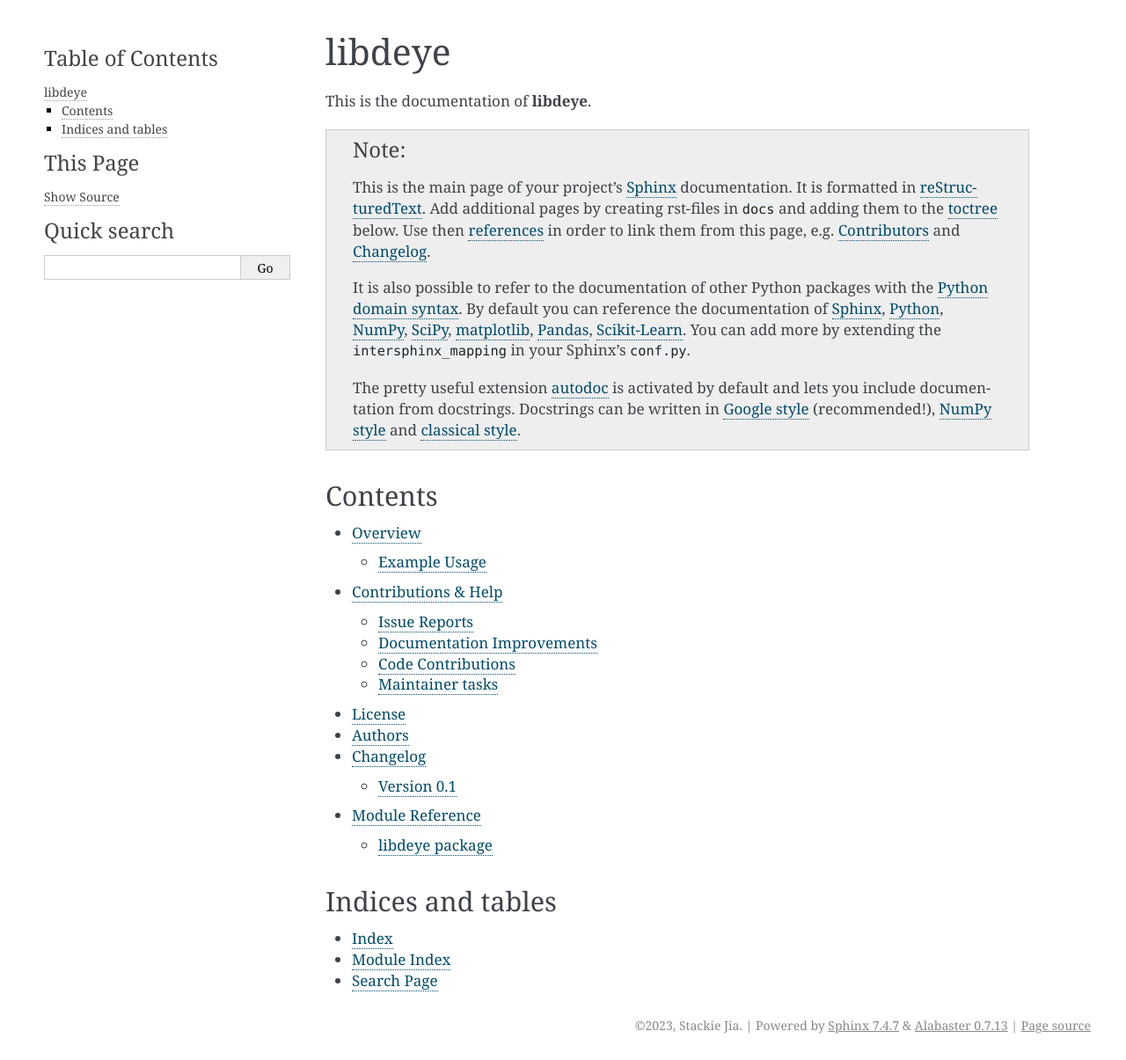
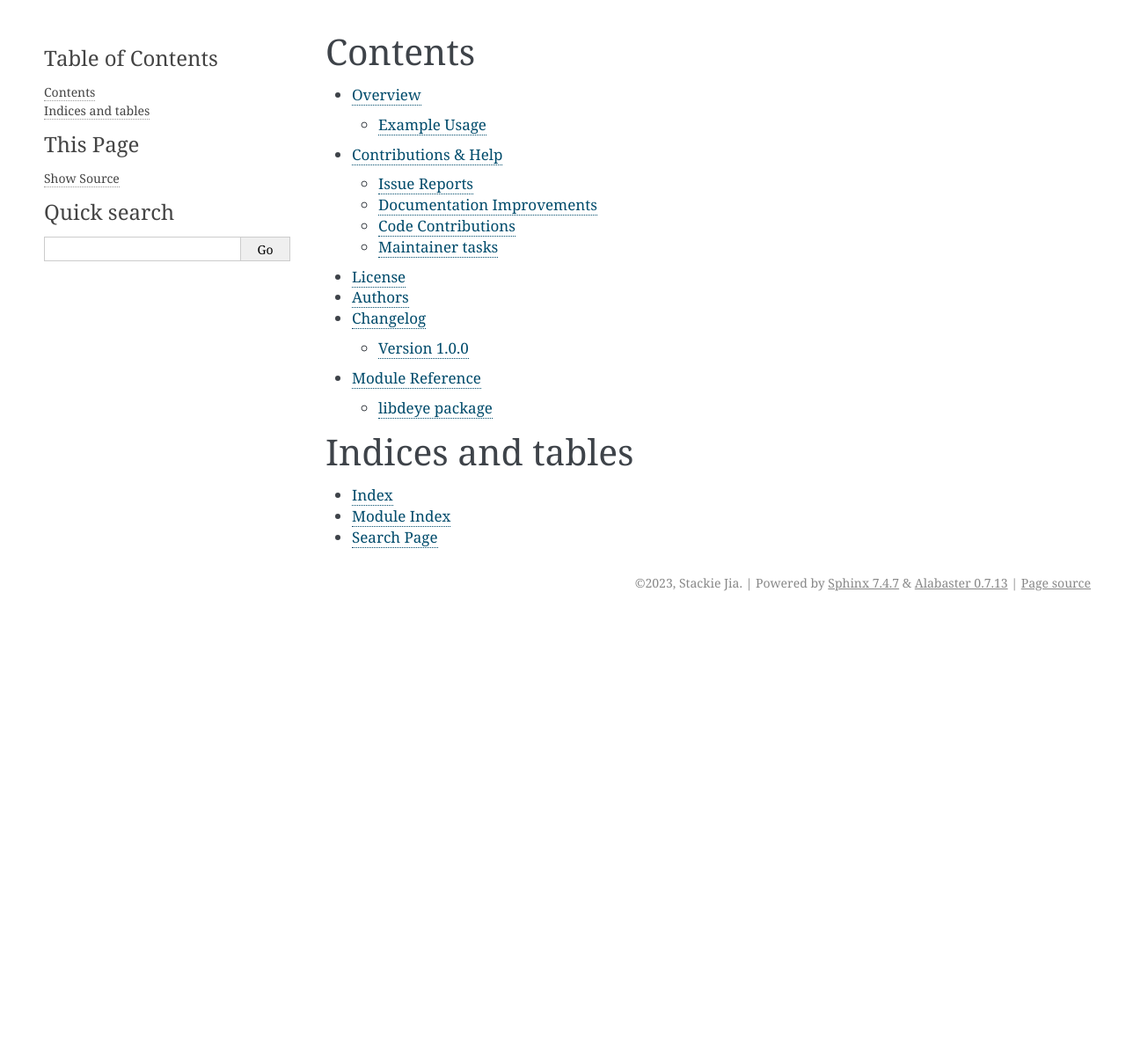
Before and after one commit to stackia/libdeye, a Sphinx documentation site: the page built from docs/index.rst, in a window 1280 px wide. Shown: the whole page at 88% size. Built offline with Sphinx 7.4.7, drawn with Linux system fonts in a browser that asks for light colours; after the commit the page ends 900 px from its top, so only the background shows below that.

Commit message:
Update docs

```diff
--- a/CHANGELOG.rst
+++ b/CHANGELOG.rst
@@ -2,9 +2,7 @@
 Changelog
 =========
 
-Version 0.1
+Version 1.0.0
 ===========
 
-- Feature A added
-- FIX: nasty bug #1729 fixed
-- add your changes here!
+- Initial release
--- a/docs/index.rst
+++ b/docs/index.rst
@@ -1,28 +1,3 @@
-=======
-libdeye
-=======
-
-This is the documentation of **libdeye**.
-
-.. note::
-
-    This is the main page of your project's `Sphinx`_ documentation.
-    It is formatted in `reStructuredText`_. Add additional pages
-    by creating rst-files in ``docs`` and adding them to the `toctree`_ below.
-    Use then `references`_ in order to link them from this page, e.g.
-    :ref:`authors` and :ref:`changes`.
-
-    It is also possible to refer to the documentation of other Python packages
-    with the `Python domain syntax`_. By default you can reference the
-    documentation of `Sphinx`_, `Python`_, `NumPy`_, `SciPy`_, `matplotlib`_,
-    `Pandas`_, `Scikit-Learn`_. You can add more by extending the
-    ``intersphinx_mapping`` in your Sphinx's ``conf.py``.
-
-    The pretty useful extension `autodoc`_ is activated by default and lets
-    you include documentation from docstrings. Docstrings can be written in
-    `Google style`_ (recommended!), `NumPy style`_ and `classical style`_.
-
-
 Contents
 ========
 
```
